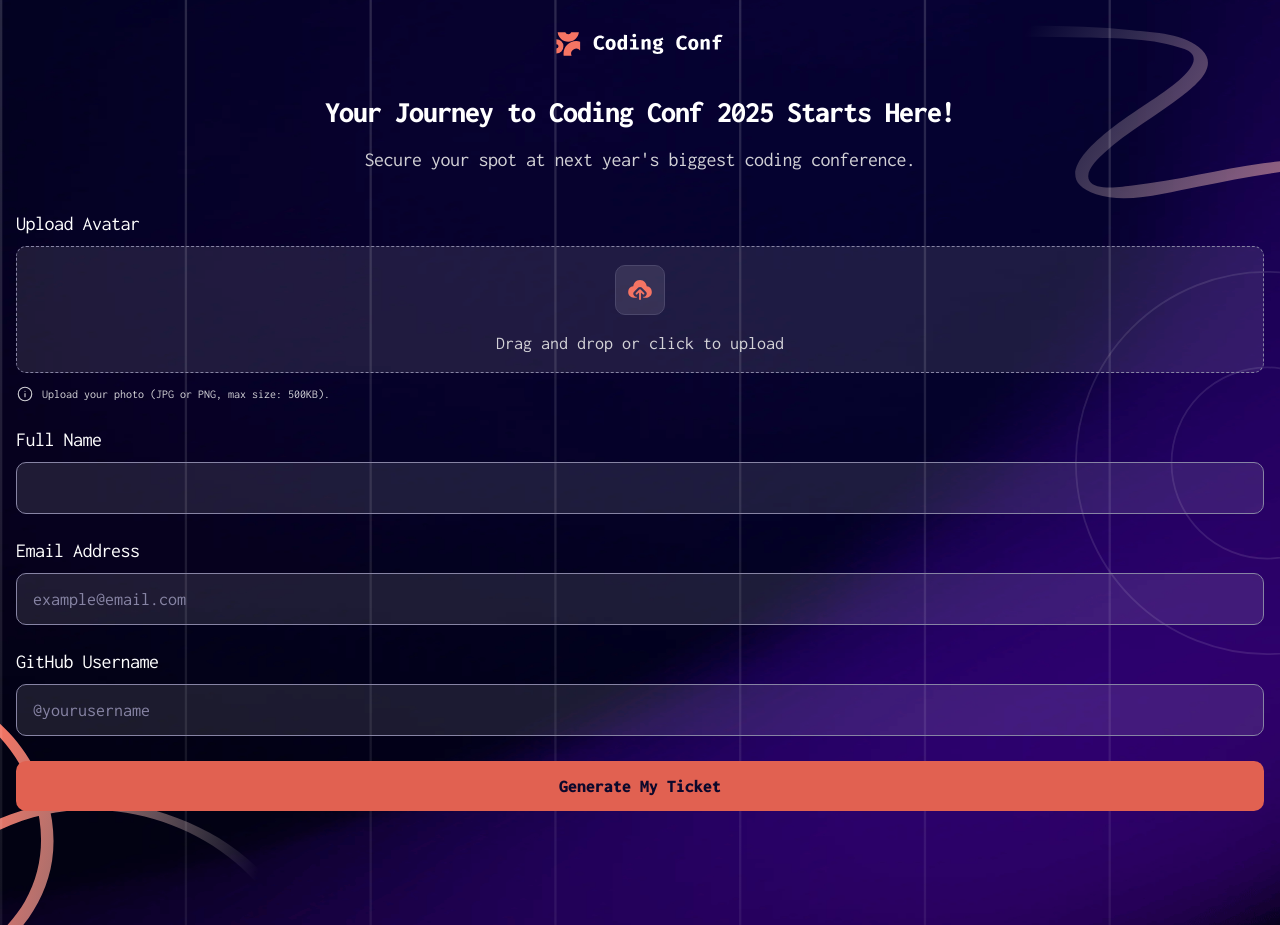
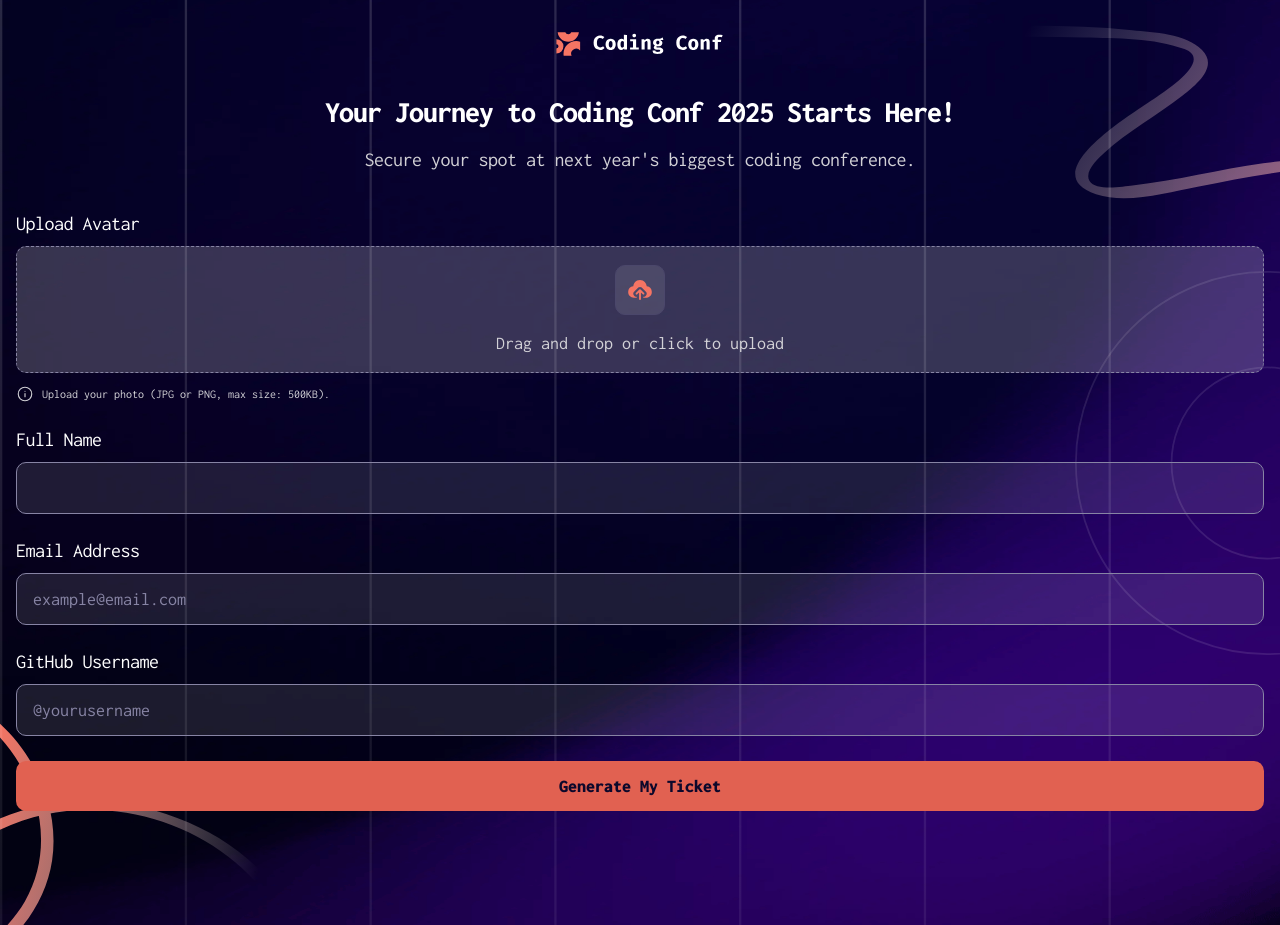
Before and after one commit to VenusY/frontend-mentor-conference-ticket-generator, a React app: page / in a window 1280 px wide. In both pictures the pointer is over the label "Drag and drop or click to upload". Built offline with nearby package versions, Linux system fonts and the light colour scheme.

Commit message:
Add hover transition for avatar upload drag and drop container

```diff
--- a/src/styles/scss/AvatarUpload.scss
+++ b/src/styles/scss/AvatarUpload.scss
@@ -2,6 +2,7 @@
 
 .avatar-upload {
   &__main-container {
+    cursor: pointer;
     display: flex;
     flex-direction: column;
     align-items: center;
@@ -10,6 +11,12 @@
     background: rgba(255, 255, 255, 0.1);
     border: 1px dashed var(--neutral-500);
     border-radius: 10px;
+    transition: background 80ms linear;
+
+    &:hover,
+    :focus-visible {
+      background: rgba(255, 255, 255, 0.2);
+    }
   }
 
   &__input-field {
```
